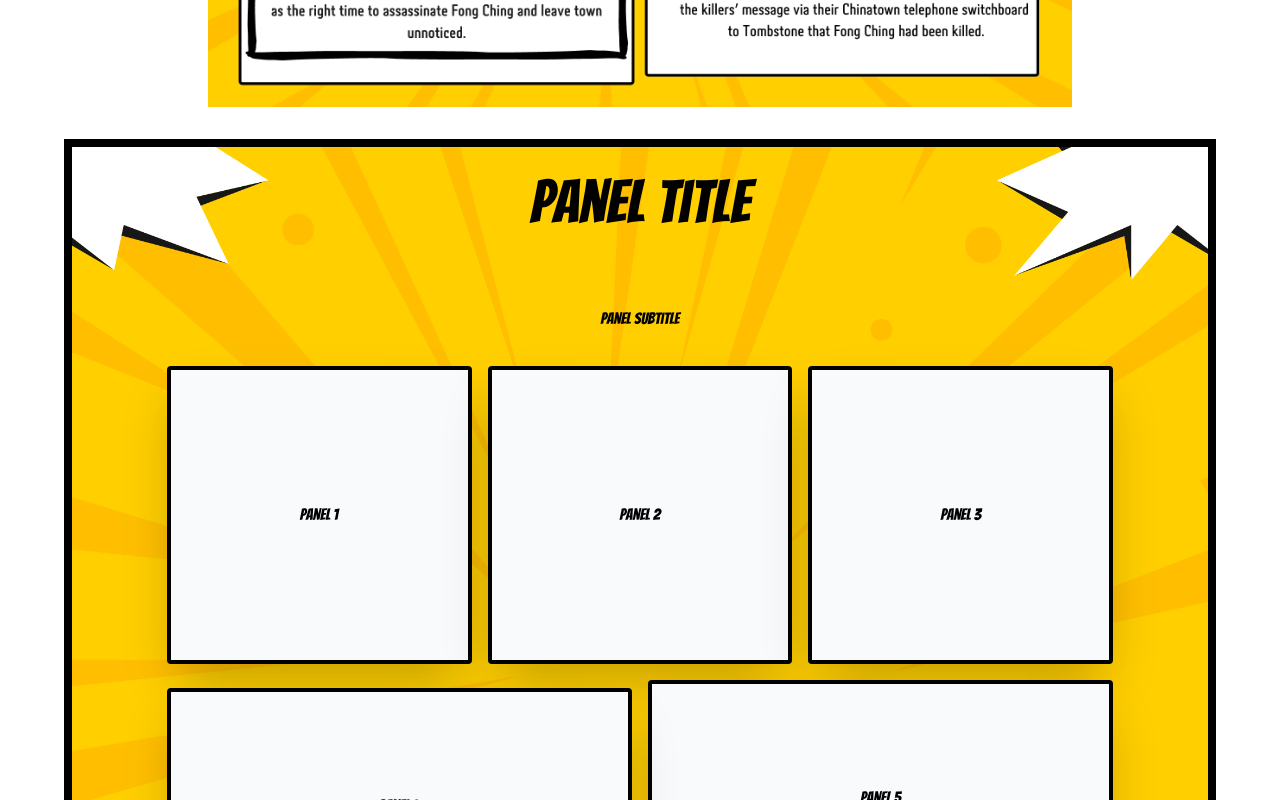
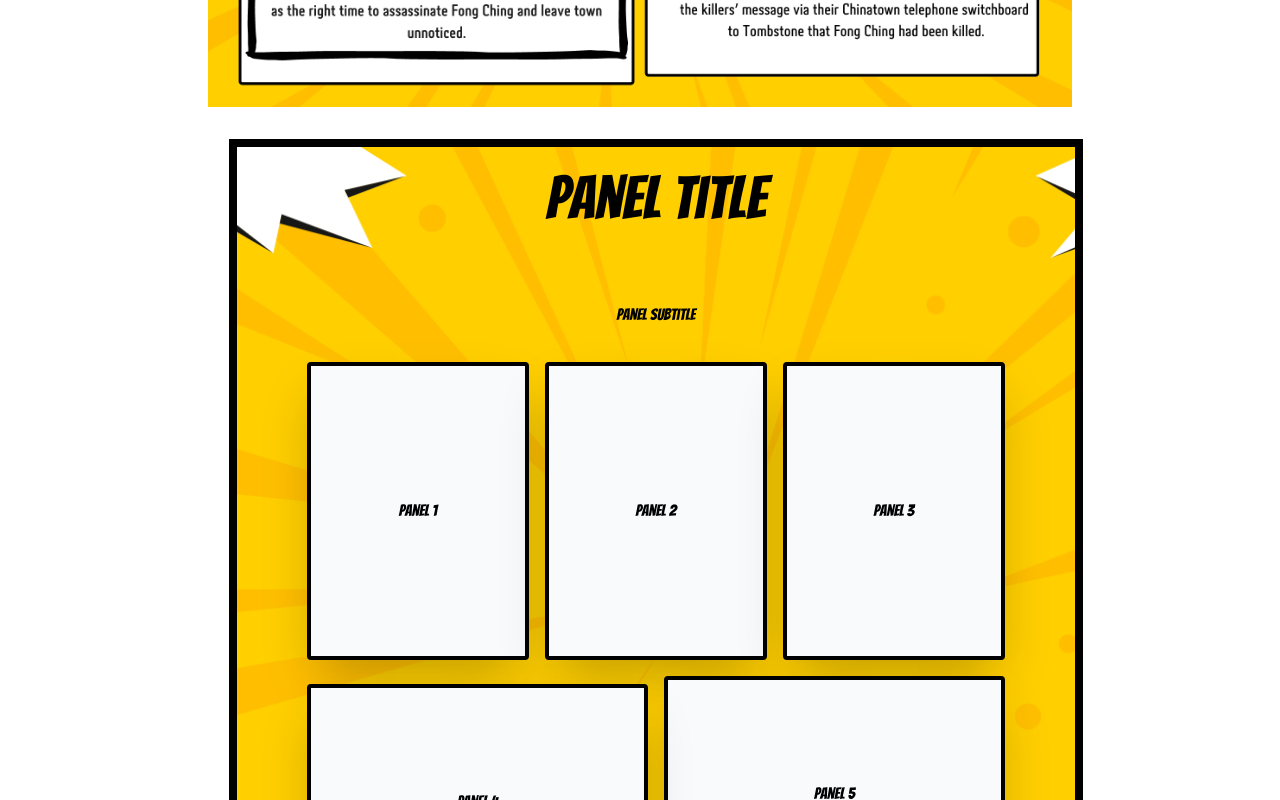
Before and after one commit to alison2686/book-map, a Next.js app: page / in a window 1280 px wide. Shown: the part 2280-3080 px from the top of the page. Built offline with nearby package versions, Linux system fonts and the light colour scheme.

Commit message:
update panel width

```diff
--- a/src/components/panel/index.tsx
+++ b/src/components/panel/index.tsx
@@ -3,10 +3,10 @@ import Image from 'next/image';
 
 function ComicPanel() {
   return (
-    <div className='container mx-auto'>
-      <div className='flex items-center justify-center min-h-screen p-4'>
-        <div className='border-8 border-black max-w-6xl bg-comic-background bg-cover w-full h-screen flex items-center justify-center'>
-          <div className='grid grid-cols-6 grid-rows-10 gap-4 w-10/12 h-full mb-8'>
+    <div className='container mx-auto p-4'>
+      <div className='flex items-center justify-center w-screen h-screen'>
+        <div className='border-8 border-black bg-comic-background bg-cover w-2/3 h-screen flex items-center justify-center'>
+          <div className='grid grid-cols-6 grid-rows-10 gap-4 w-10/12 h-full mb-10'>
             <h1 className='text-6xl col-span-full row-span-2 flex items-center justify-center rounded'>
               Panel Title
             </h1>
```
Also changed, not shown: src/components/strip/index.tsx (+0 -20 lines).
